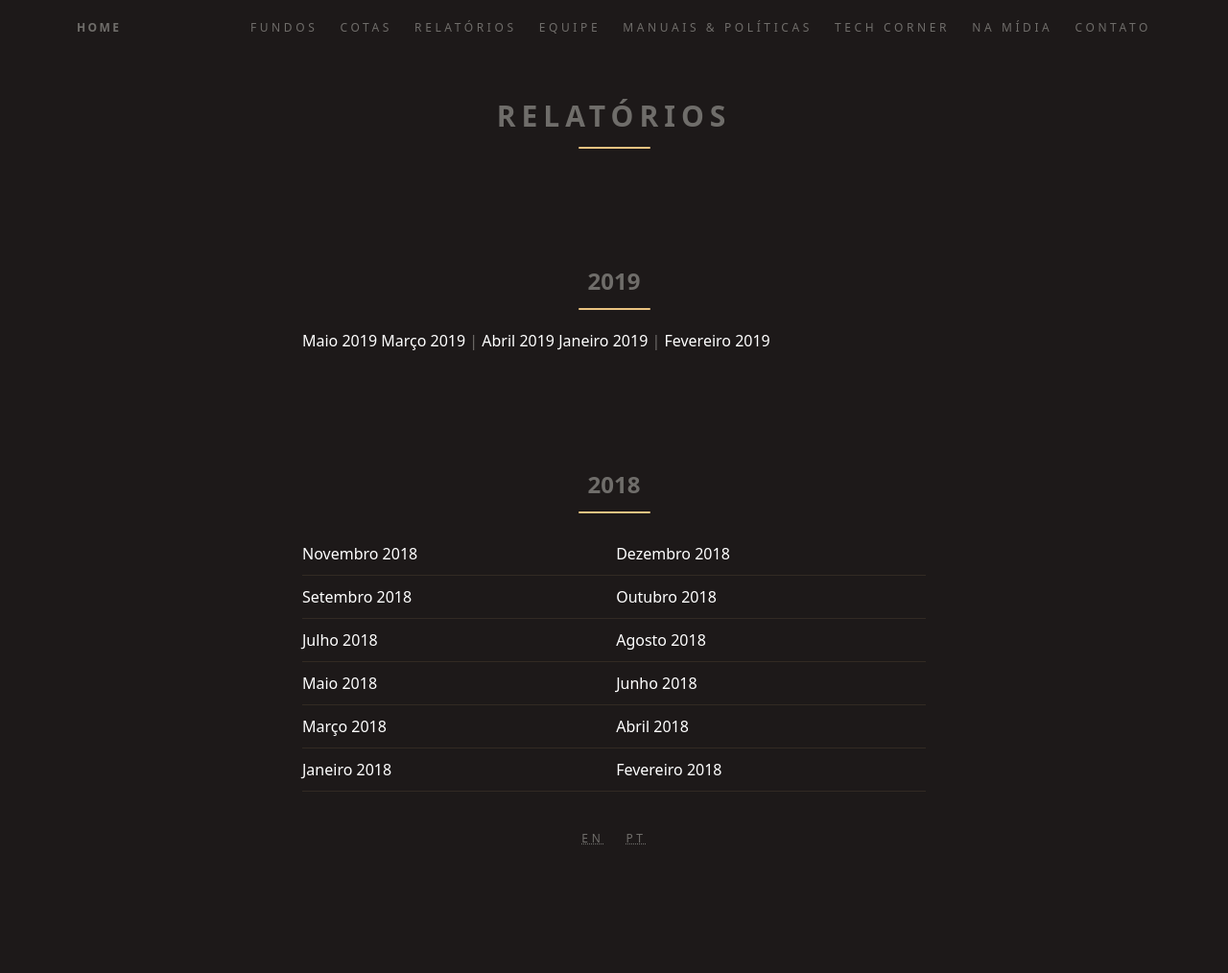
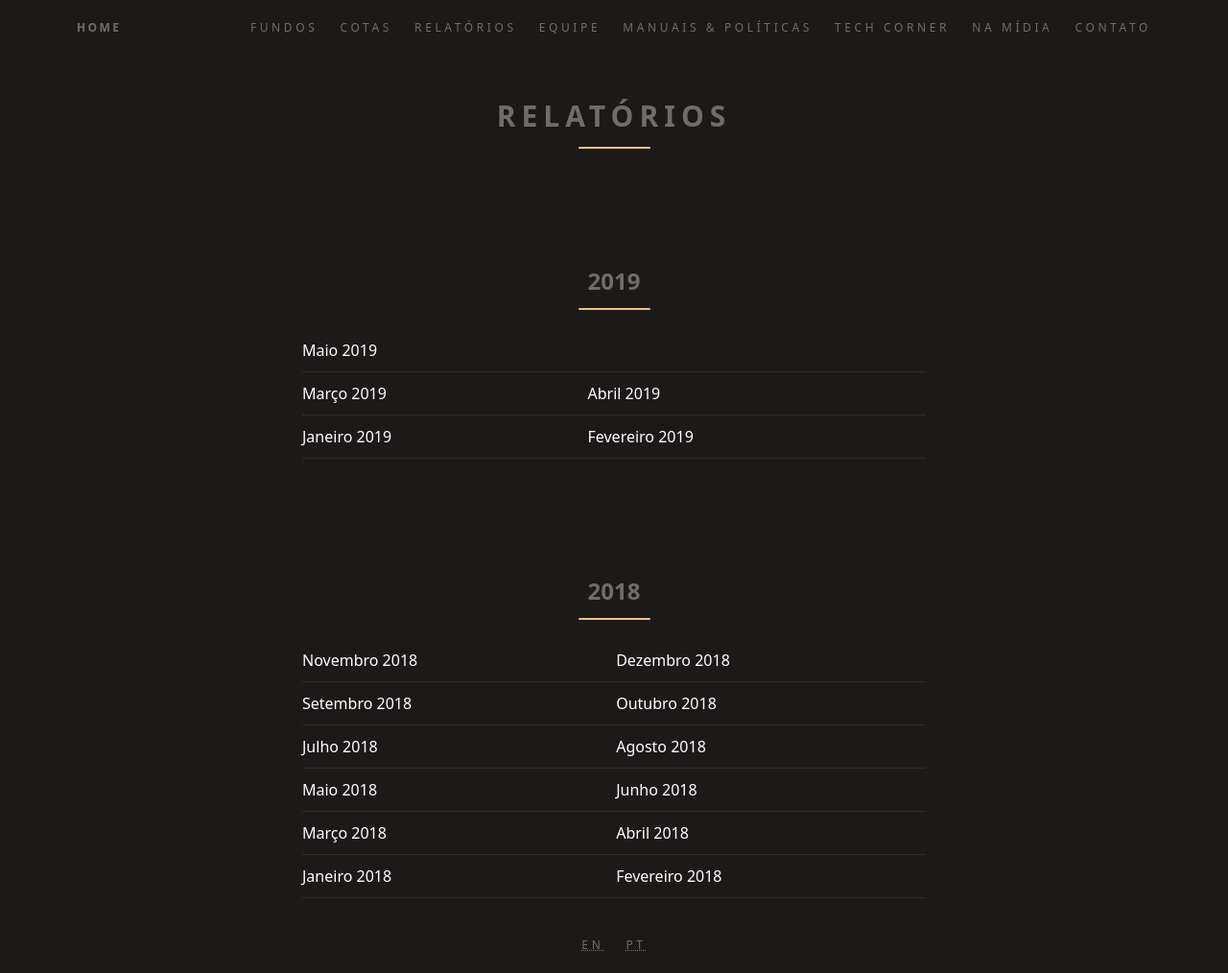
Before and after one commit to ateliedetemas/blpcrypto, a Jekyll site: the page built from relatorios.md, in a window 1280 px wide. Shown: the whole page at 96% size. Built offline with Jekyll 4.4.1, drawn with Linux system fonts in a browser that asks for light colours; before the commit the page ends 903 px from its top, so only the background shows below that.

```diff
--- a/relatorios.md
+++ b/relatorios.md
@@ -6,7 +6,7 @@ title: Relatórios
 
 ## 2019
 
-[Maio 2019]({{ '/assets/documents/relatorios/2019/05.pdf' | absolute_url }})
+[Maio 2019]({{ '/assets/documents/relatorios/2019/05.pdf' | absolute_url }}) |
 [Março 2019]({{ '/assets/documents/relatorios/2019/03.pdf' | absolute_url }}) | [Abril 2019]({{ '/assets/documents/relatorios/2019/04.pdf' | absolute_url }})
 [Janeiro 2019]({{ "/assets/documents/relatorios/2019/01.pdf" | absolute_url }}) | [Fevereiro 2019]({{ "/assets/documents/relatorios/2019/02.pdf" | absolute_url }})
 
```
